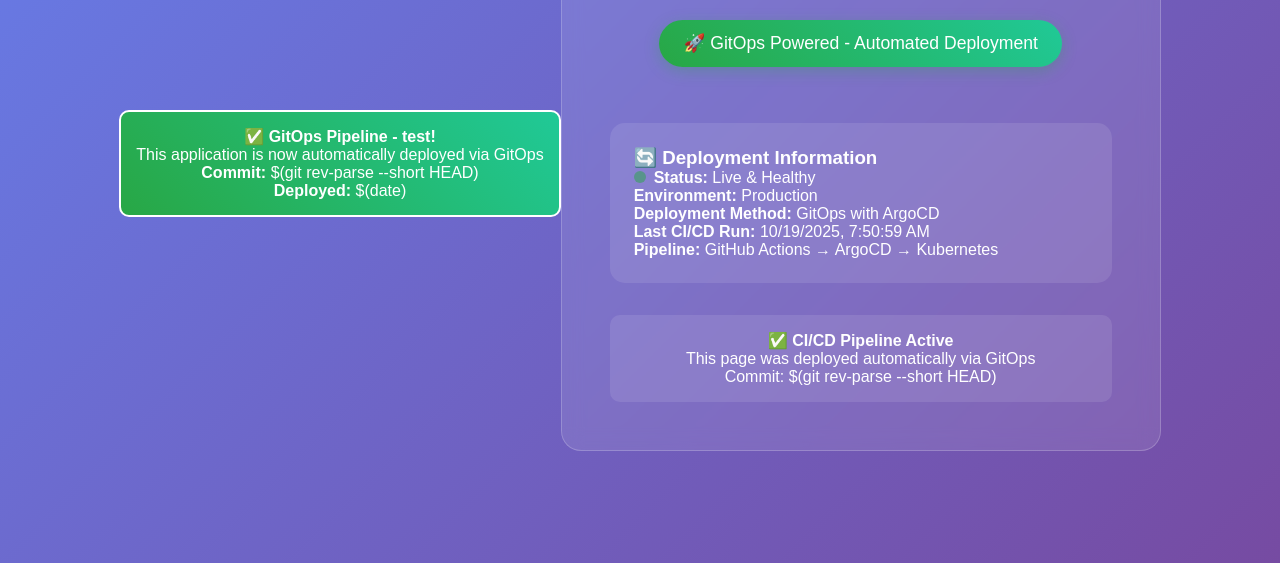
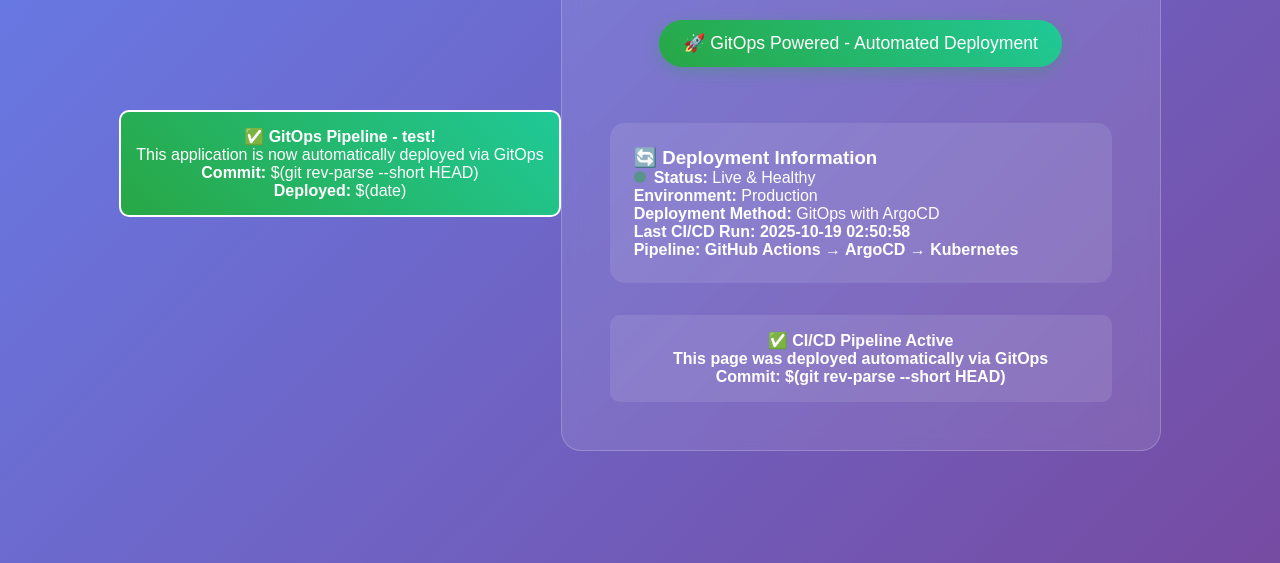
Before and after one commit to nanado002/devsecops-gitops-demo, a plain HTML site: page index.html in a window 1280 px wide. Shown: the part 237-800 px from the top of the page. Drawn offline with Linux system fonts and the light colour scheme.

Commit message:
update: refresh deployment timestamp

```diff
--- a/index.html
+++ b/index.html
@@ -82,7 +82,7 @@
             <p><span class="status-indicator"></span><strong>Status:</strong> Live & Healthy</p>
             <p><strong>Environment:</strong> <span id="environment">Production</span></p>
             <p><strong>Deployment Method:</strong> GitOps with ArgoCD</p>
-            <p><strong>Last CI/CD Run:</strong> <span id="timestamp">Loading...</span></p>
+            <p><strong>Last CI/CD Run: 2025-10-19 02:50:58
             <p><strong>Pipeline:</strong> GitHub Actions → ArgoCD → Kubernetes</p>
         </div>
 
```
